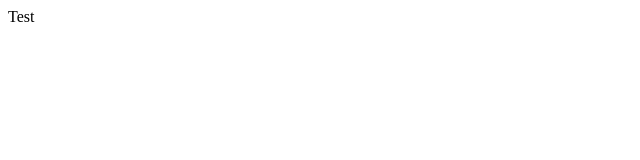
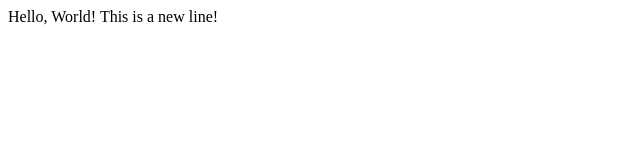
Before and after one commit to frostenko/lecture1, a plain HTML site: page index.html in a window 1280 px wide. Shown: the whole page, without its empty margins (0-640 px from the left). Drawn offline with Linux system fonts and the light colour scheme.

Commit message:
Added a new line

```diff
--- a/index.html
+++ b/index.html
@@ -8,7 +8,8 @@
 
     <body>
 
-        Test
+        Hello, World!
+        This is a new line!
 
     </body>
 
```
